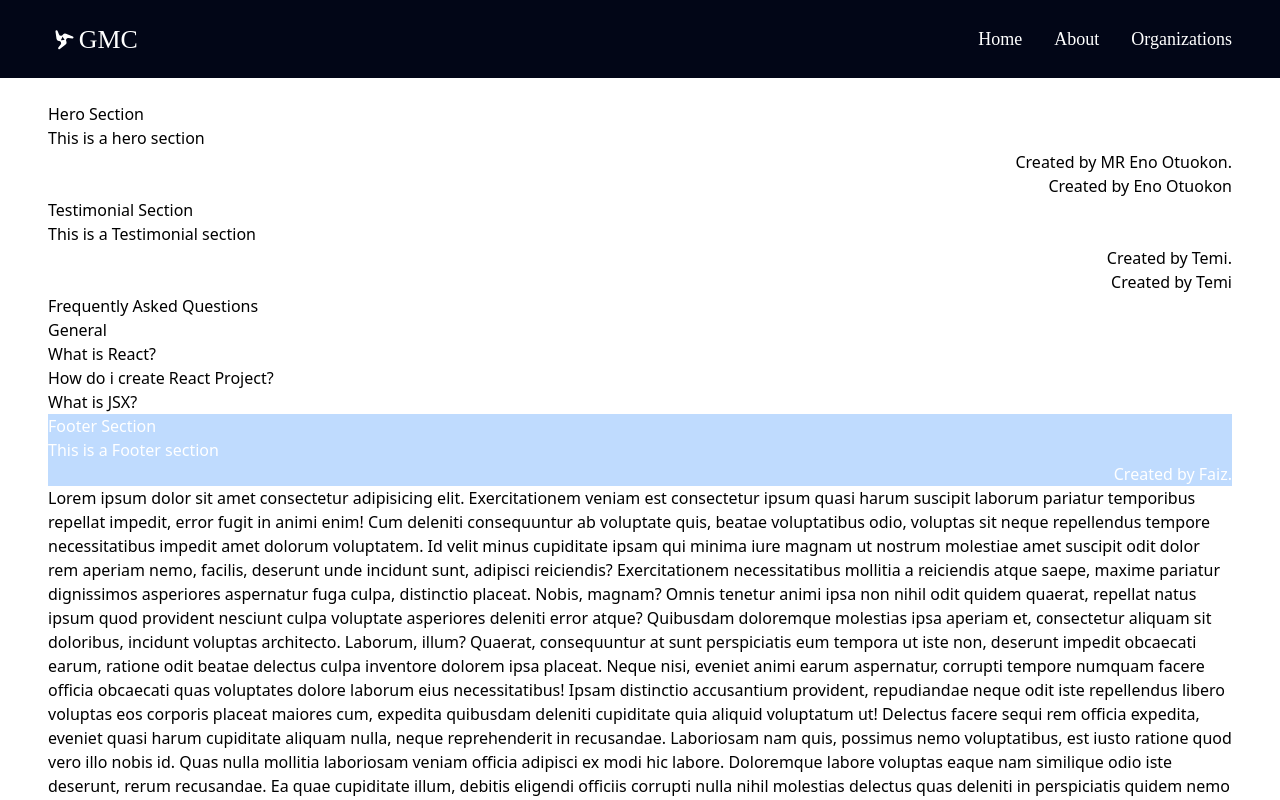
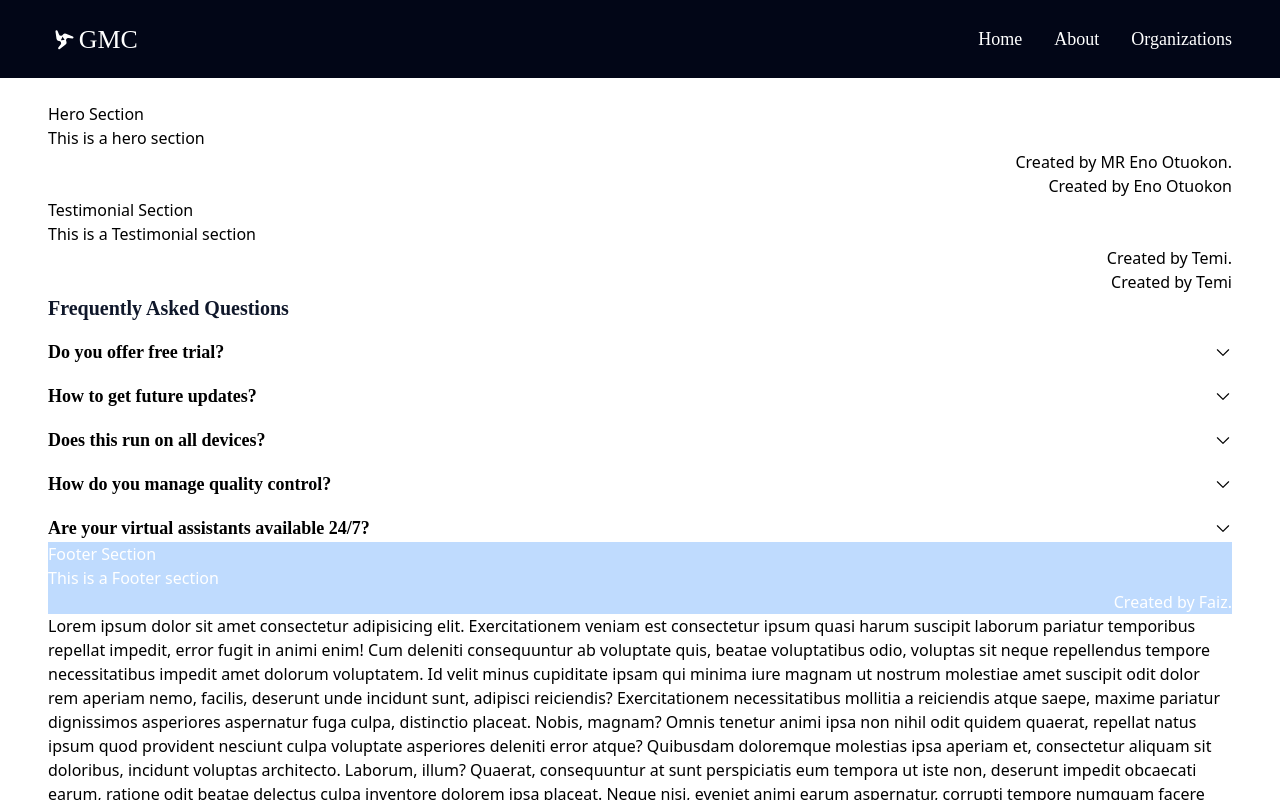
Before and after one commit to AgudaD/team-GMC, a React (Vite) app: page / in a window 1280 px wide. Shown: the top 800 px of the page. Built offline with nearby package versions, Linux system fonts and the light colour scheme; a web font is replaced by a local one.

Commit message:
filled the faqs component

```diff
--- a/src/components/FaqsComponent.jsx
+++ b/src/components/FaqsComponent.jsx
@@ -1,12 +1,32 @@
-import React from 'react'
+import { CaretDown } from "@phosphor-icons/react"
 
 const FaqsComponent = () => {
   return (
-    <div><h1>Frequently Asked Questions</h1>
-    <h2>General</h2>
-    <div>What is React?</div>
-    <p>How do i create React Project?</p>
-    <p>What is JSX?</p>
+    <div className="font-grotesk">
+      <h1 className="text-xl text-slate-900 font-bold">Frequently Asked Questions</h1>
+
+      <div className="mt-4 space-y-4 md:text-lg font-semibold">
+        <div className="flex items-center justify-between">
+          <p>Do you offer free trial?</p>
+          <CaretDown />
+        </div>
+        <div className="flex items-center justify-between">
+          <p>How to get future updates?</p>
+          <CaretDown />
+        </div>
+        <div className="flex items-center justify-between">
+          <p>Does this run on all devices?</p>
+          <CaretDown />
+        </div>
+        <div className="flex items-center justify-between">
+          <p>How do you manage quality control?</p>
+          <CaretDown />
+        </div>
+        <div className="flex items-center justify-between">
+          <p>Are your virtual assistants available 24/7?</p>
+          <CaretDown />
+        </div>
+      </div>
     </div>
   )
 }
```
